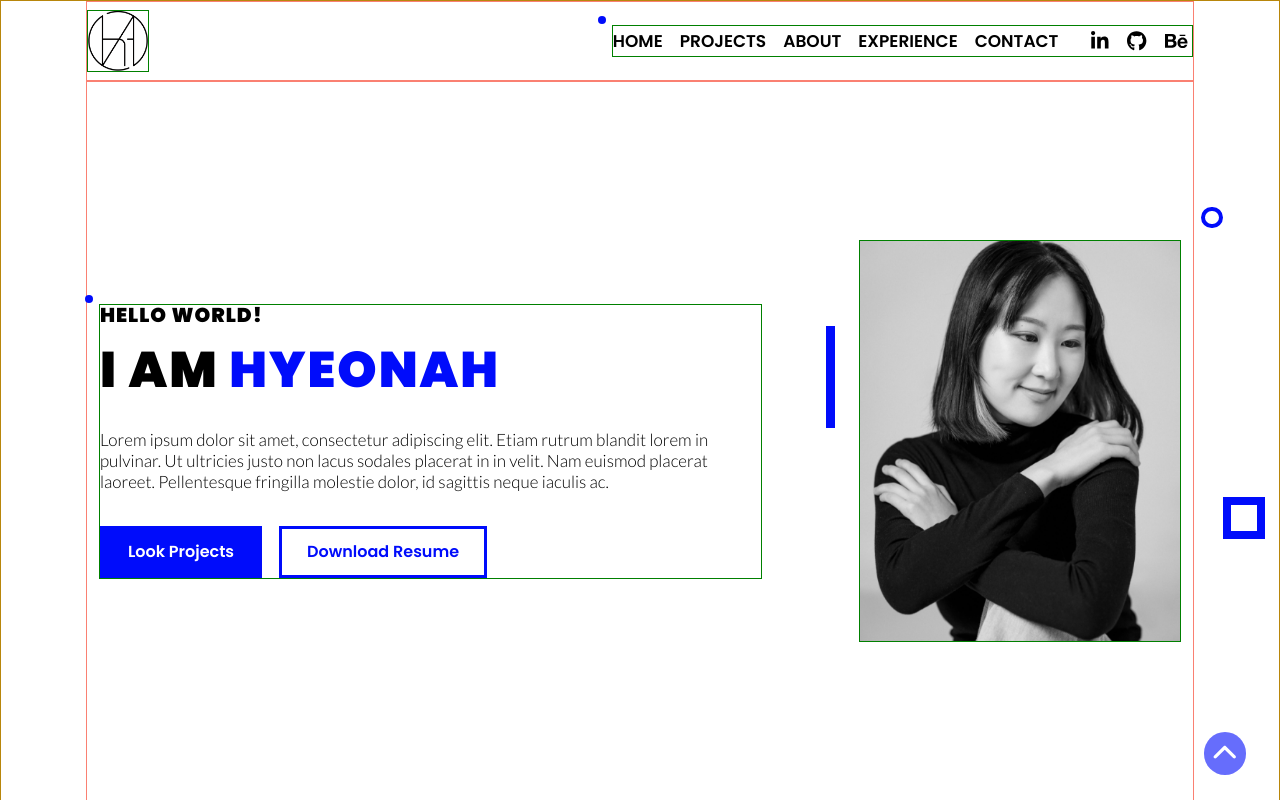
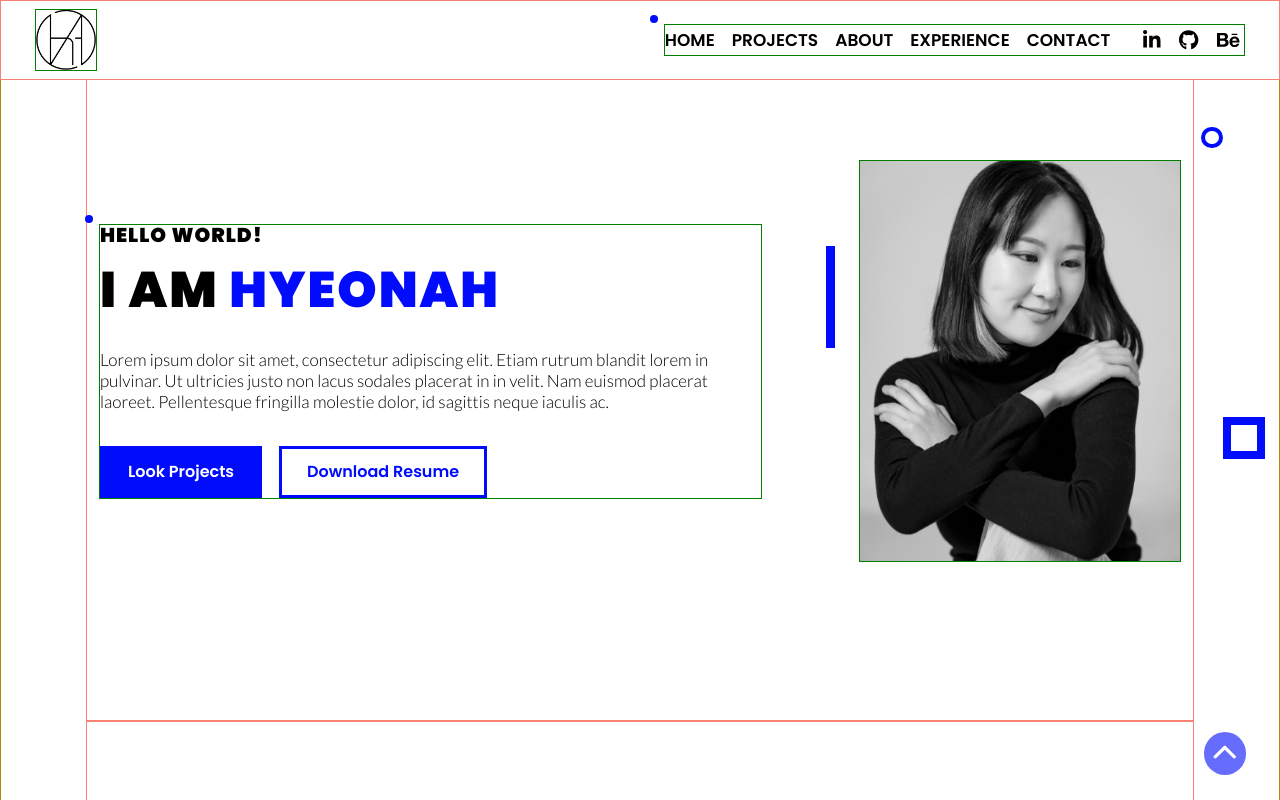
Before and after one commit to hyeonahc/portfolio, a Next.js app: page / in a window 1280 px wide. Shown: the top 800 px of the page. Built offline with nearby package versions, Linux system fonts and the light colour scheme.

Commit message:
#18 design: Make Header fixed on top

```diff
--- a/components/Header/index.js
+++ b/components/Header/index.js
@@ -3,13 +3,24 @@ import logo from '@public/logo.png'
 import { BulletPoint, Col, Row } from '@styles/globals'
 import Image from 'next/image'
 import { Link } from 'react-scroll'
+import styled from 'styled-components'
 import { Menu, Nav } from './Header.styled'
 
 const menuLists = ['home', 'projects', 'about', 'experience', 'contact']
 
+const RowHeader = styled(Row)`
+  position: fixed;
+  top: 0;
+  left: 0;
+  z-index: 1;
+  width: 100%;
+  padding: 0.5em 2em;
+  background-color: ${props => props.theme.colors.white};
+`
+
 const Header = () => {
   return (
-    <Row
+    <RowHeader
       id='home'
       height='10vh'
       padding='0.5em 0'
@@ -46,7 +57,7 @@ const Header = () => {
           <Social />
         </Nav>
       </Col>
-    </Row>
+    </RowHeader>
   )
 }
 
```
